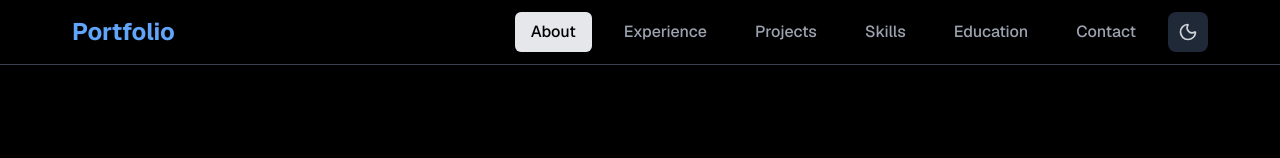
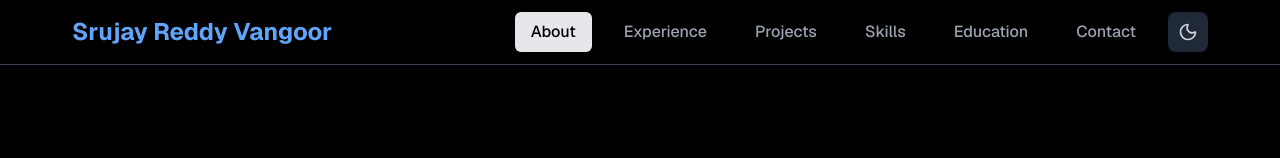
Before and after one commit to srujayreddyv/portfolio-website, a Next.js app: page / in a window 1280 px wide. Shown: the top 158 px of the page. Built offline with nearby package versions, Linux system fonts and the light colour scheme.

Commit message:
Update header branding from "Portfolio" to full name
- Changed header logo/brand text from "Portfolio" to "Srujay Reddy Vangoor"
- Provides better personal branding and professional identity
- Maintains all existing functionality and styling

```diff
--- a/components/layout/Header.tsx
+++ b/components/layout/Header.tsx
@@ -136,7 +136,7 @@ export default function Header() {
               }`}
               onClick={(e) => handleNavClick(e, '#')}
             >
-              Portfolio
+              Srujay Reddy Vangoor
             </a>
           </div>
 
```
